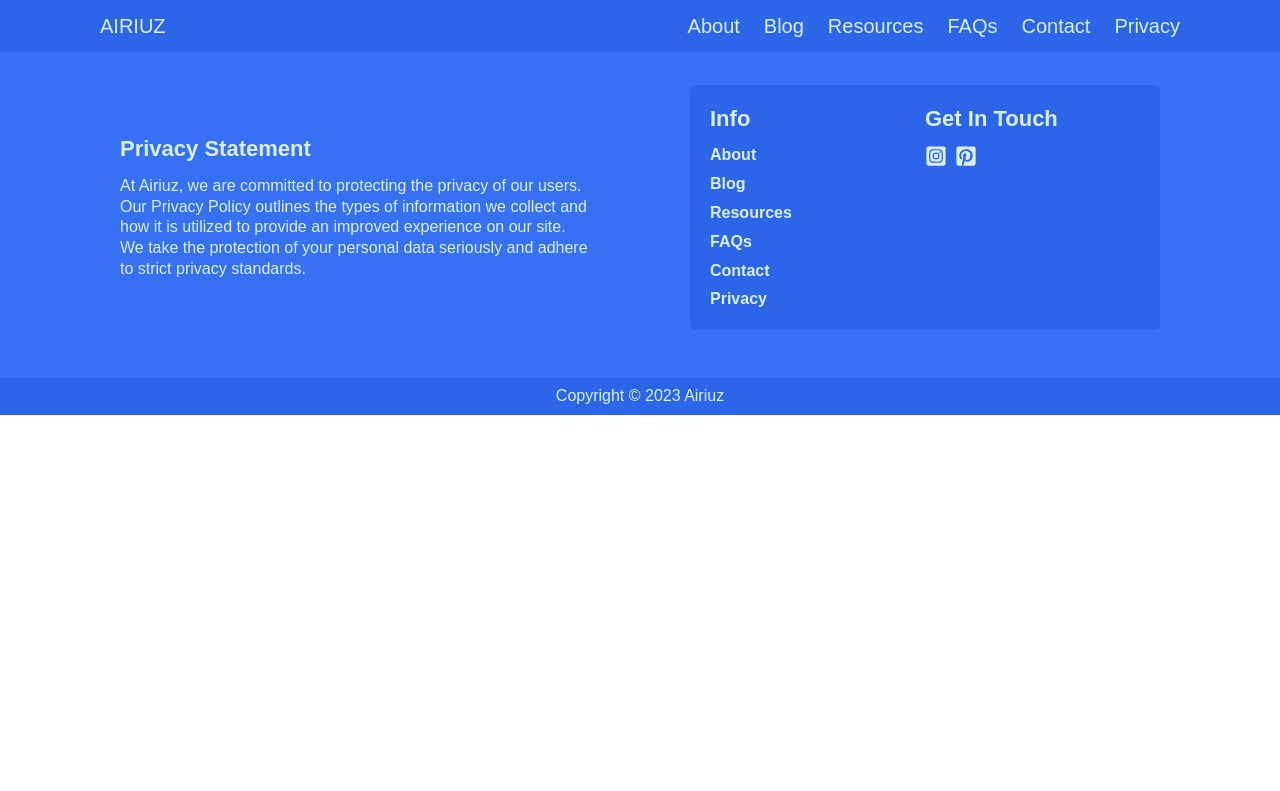
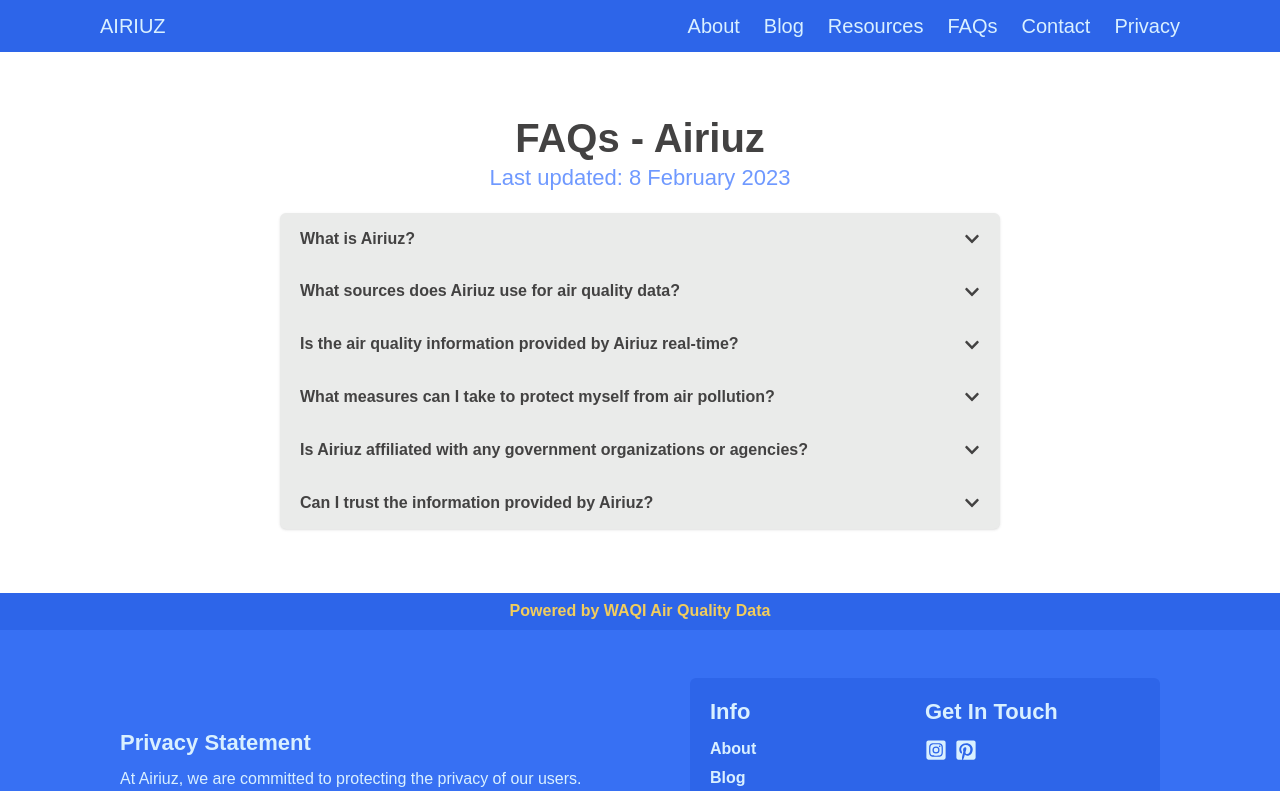
Before and after one commit to tomicmarko99/airiuz-air-quality-reports, a React (Create React App) app: page /faqs in a window 1280 px wide. Shown: the top 791 px of the page. Built offline with nearby package versions, Linux system fonts and the light colour scheme; no server answers; what i18n-iso-countries would draw is missing.

Commit message:
Update February 8, 2023 / 21:27

```diff
--- a/src/App.js
+++ b/src/App.js
@@ -10,6 +10,7 @@
 import PrivacyPolicy from "./pages/PrivacyPolicy";
 import ScrollToTop from "./components/ScrollToTop";
 import About from "./pages/About";
+import Faqs from "./pages/Faqs";
 
 const App = () => {
   const hereUrl =
@@ -42,8 +43,9 @@
         <Route path="/city" element={<Station />}>
           <Route path=":cityName" element={<Station />} />
         </Route>
+        <Route path="/about" element={<About />} />
+        <Route path="/faqs" element={<Faqs />} />
         <Route path="/privacy-policy" element={<PrivacyPolicy />} />
-        <Route path="/about" element={<About />} />
       </Routes>
       <JumpToTop />
       <Footer />
--- a/src/components/Footer.jsx
+++ b/src/components/Footer.jsx
@@ -30,7 +30,7 @@
               <Link to="/about">About</Link>
               <Link to="/">Blog</Link>
               <Link to="/">Resources</Link>
-              <Link to="/">FAQs</Link>
+              <Link to="/faqs">FAQs</Link>
               <Link to="/">Contact</Link>
               <Link to="/privacy-policy">Privacy</Link>
             </div>
--- a/src/components/Navbar.jsx
+++ b/src/components/Navbar.jsx
@@ -52,7 +52,7 @@
           <Link to="/about">About</Link>
           <Link to="/">Blog</Link>
           <Link to="/">Resources</Link>
-          <Link to="/">FAQs</Link>
+          <Link to="/faqs">FAQs</Link>
           <Link to="/">Contact</Link>
           <Link to="/privacy-policy">Privacy</Link>
         </div>
@@ -94,7 +94,7 @@
               Resources
             </Link>
             <Link
-              to="/"
+              to="/faqs"
               onClick={changeExpanded}
               className="flex gap-3 py-1 items-center hover:text-melon-white hover:bg-blueberry-soft px-5"
             >
--- /dev/null
+++ b/src/components/QaComponent.jsx
@@ -0,0 +1,27 @@
+import React, { useState } from "react";
+import { FaChevronDown, FaChevronUp } from "react-icons/fa";
+
+const QaComponent = ({ q, a }) => {
+  const [active, setActive] = useState(false);
+
+  const dropdown = () => {
+    setActive(!active);
+  };
+  return (
+    <div className="w-full px-5 py-4 flex flex-col text-[14px] md:text-[16px] text-very-dark-grey gap-2">
+      <div className="flex justify-between items-center font-semibold">
+        <div className="">{q}</div>
+        <div className="cursor-pointer">
+          {active ? (
+            <FaChevronUp onClick={dropdown} />
+          ) : (
+            <FaChevronDown onClick={dropdown} />
+          )}
+        </div>
+      </div>
+      {active && <div>{a}</div>}
+    </div>
+  );
+};
+
+export default QaComponent;
--- /dev/null
+++ b/src/data/Faqs.json
@@ -0,0 +1,26 @@
+[
+  {
+    "question": "What is Airiuz?",
+    "answer": "Airiuz is an innovative air quality monitoring platform designed to keep people informed about the quality of air they breathe. With real-time air quality data for locations around the world, we aim to increase awareness about air pollution and its impact on our health and the environment."
+  },
+  {
+    "question": "What sources does Airiuz use for air quality data?",
+    "answer": "Airiuz obtains its data from the World Air Quality Index (WAQI). We strive to provide accurate and up-to-date information to our users, however, we cannot guarantee its accuracy and completeness. The information provided by Airiuz should be used for informational purposes only and is not intended as a substitute for professional advice."
+  },
+  {
+    "question": "Is the air quality information provided by Airiuz real-time?",
+    "answer": "Yes, the air quality data provided by Airiuz is updated in real-time from the World Air Quality Index (WAQI). This ensures that our users have access to the most up-to-date information about air quality in their location."
+  },
+  {
+    "question": "What measures can I take to protect myself from air pollution?",
+    "answer": "The measures you can take to protect yourself from air pollution will vary depending on the levels of pollution in your area. However, some general recommendations include staying indoors during periods of high air pollution, avoiding outdoor activities during heavy traffic, and wearing a mask when necessary. Additionally, you can take steps to improve indoor air quality, such as using air purifiers and avoiding the use of chemicals and products that can emit harmful pollutants."
+  },
+  {
+    "question": "Is Airiuz affiliated with any government organizations or agencies?",
+    "answer": "No, Airiuz is not affiliated with any government organizations or agencies. We are an independent platform dedicated to providing accurate and reliable information about air quality to the general public."
+  },
+  {
+    "question": "Can I trust the information provided by Airiuz?",
+    "answer": "While we strive to provide accurate and up-to-date information about air quality, we cannot guarantee its accuracy. The information provided by Airiuz should be used for informational purposes only and is not intended as a substitute for professional advice. Our goal is to raise awareness about air pollution and its impact on our health and the environment."
+  }
+]
--- a/src/pages/About.jsx
+++ b/src/pages/About.jsx
@@ -3,7 +3,7 @@
 const About = () => {
   return (
     <div className="bg-white">
-      <div className="w-full px-5 py-16 pt-28 flex justify-center align-center min-h-[100vh]">
+      <div className="w-full px-5 py-16 pt-28 flex justify-center align-center">
         <div className="w-full max-w-[1080px] text-very-dark-grey items-center">
           <div className="text-[24px] md:text-[40px] font-semibold">
             About - Airiuz
--- /dev/null
+++ b/src/pages/Faqs.jsx
@@ -0,0 +1,25 @@
+import React from "react";
+import QaComponent from "../components/QaComponent";
+import FaqsList from "../data/Faqs.json";
+
+const Faqs = () => {
+  return (
+    <div className="bg-white">
+      <div className="w-full text-very-dark-grey px-5 py-16 pt-28 flex flex-col items-center">
+        <div className="text-[24px] md:text-[40px] font-semibold">
+          FAQs - Airiuz
+        </div>
+        <div className="text-[18px] md:text-[22px] text-soft-blue">
+          Last updated: 8 February 2023
+        </div>
+        <div className="w-full max-w-[720px] bg-light-grey-lime flex flex-col items-center mt-5 shadow rounded-md">
+          {FaqsList.map((qa) => {
+            return <QaComponent q={qa.question} a={qa.answer} />;
+          })}
+        </div>
+      </div>
+    </div>
+  );
+};
+
+export default Faqs;
--- a/src/pages/PrivacyPolicy.jsx
+++ b/src/pages/PrivacyPolicy.jsx
@@ -3,7 +3,7 @@
 const PrivacyPolicy = () => {
   return (
     <div className="bg-white">
-      <div className="w-full px-5 py-16 pt-28 flex justify-center align-center min-h-[100vh]">
+      <div className="w-full px-5 py-16 pt-28 flex justify-center align-center">
         <div className="w-full max-w-[1080px] text-very-dark-grey items-center">
           <div className="text-[24px] md:text-[40px] font-semibold">
             Privacy Statement - Airiuz
```
